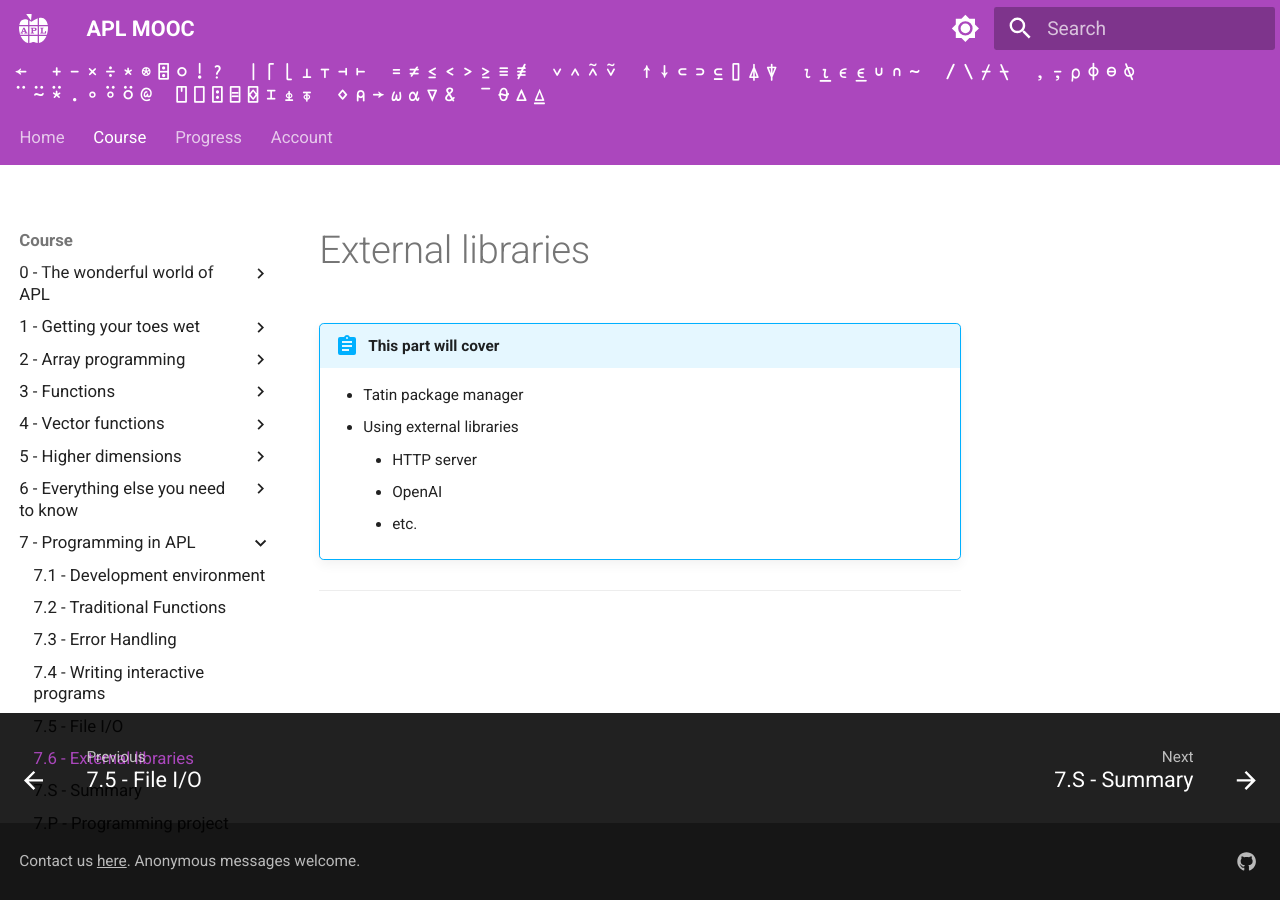
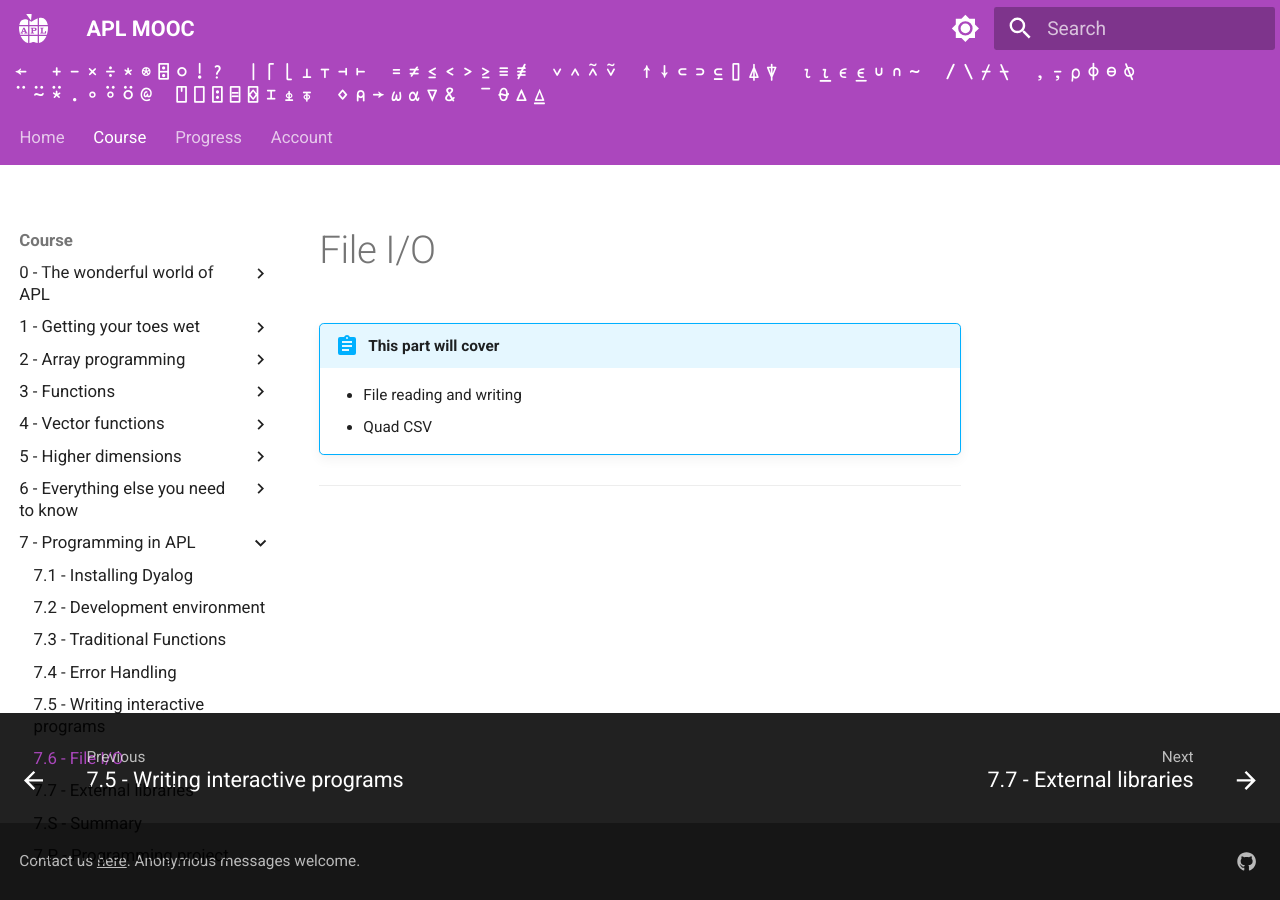
Before and after one commit to APLMOOC/APLMOOC, an MkDocs documentation site: the page built from docs/course/ch7/part6.md, in a window 1280 px wide. Built offline with MkDocs 1.6.1 and Material for MkDocs 9.7.7, drawn with Linux system fonts in a browser that asks for light colours; some web fonts are replaced; a script that is not in the unit is left out.

Commit message:
Restructure ch7
Move installation to separate chapter

```diff
--- a/docs/course/ch7/part6.md
+++ b/docs/course/ch7/part6.md
@@ -1,11 +1,8 @@
-# External libraries
+# File I/O
 
 !!! abstract "This part will cover"
 
-    - Tatin package manager
-    - Using external libraries
-        - HTTP server
-        - OpenAI
-        - etc.
+    - File reading and writing
+    - Quad CSV
 
 ---
--- a/mkdocs.yml
+++ b/mkdocs.yml
@@ -128,12 +128,13 @@ nav:
       - 6.W - Write exercises: course/ch6/write.md
       - 6.B - Minesweeper in APL and Python: course/ch6/bonus.md
     - 7 - Programming in APL:
-      - 7.1 - Development environment: course/ch7/part1.md
-      - 7.2 - Traditional Functions: course/ch7/part2.md
-      - 7.3 - Error Handling: course/ch7/part3.md
-      - 7.4 - Writing interactive programs: course/ch7/part4.md
-      - 7.5 - File I/O: course/ch7/part5.md
-      - 7.6 - External libraries: course/ch7/part6.md
+      - 7.1 - Installing Dyalog: course/ch7/part1.md
+      - 7.2 - Development environment: course/ch7/part2.md
+      - 7.3 - Traditional Functions: course/ch7/part3.md
+      - 7.4 - Error Handling: course/ch7/part4.md
+      - 7.5 - Writing interactive programs: course/ch7/part5.md
+      - 7.6 - File I/O: course/ch7/part6.md
+      - 7.7 - External libraries: course/ch7/part7.md
       - 7.S - Summary: course/ch7/summary.md
       - 7.P - Programming project: course/ch7/project.md
   - Progress: progress.md
```
Also changed, not shown: docs/course/ch7/part2.md (+3 -4 lines), docs/course/ch7/part3.md (+4 -3 lines), docs/course/ch7/part4.md (+3 -4 lines), docs/course/ch7/part5.md (+4 -3 lines), docs/course/ch7/part7.md (added, +11 -0 lines).
